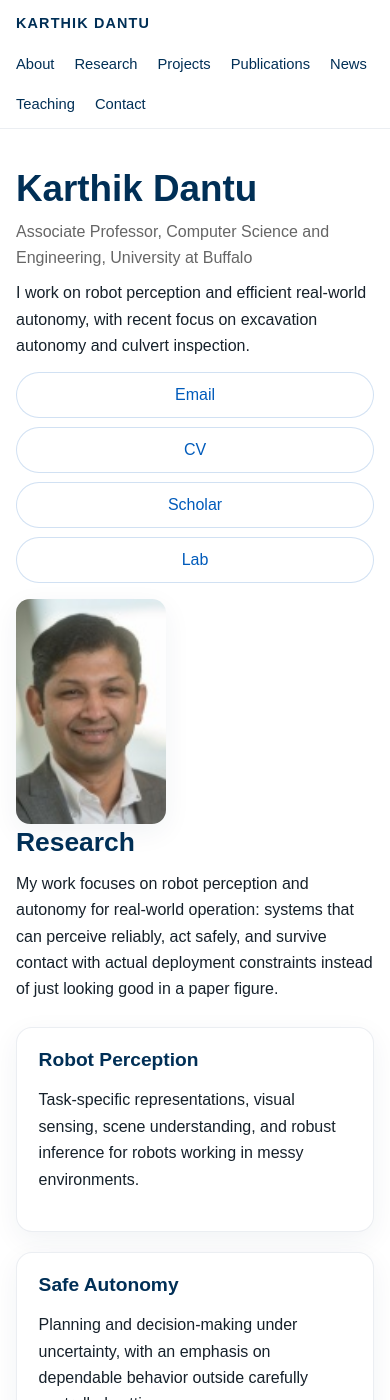
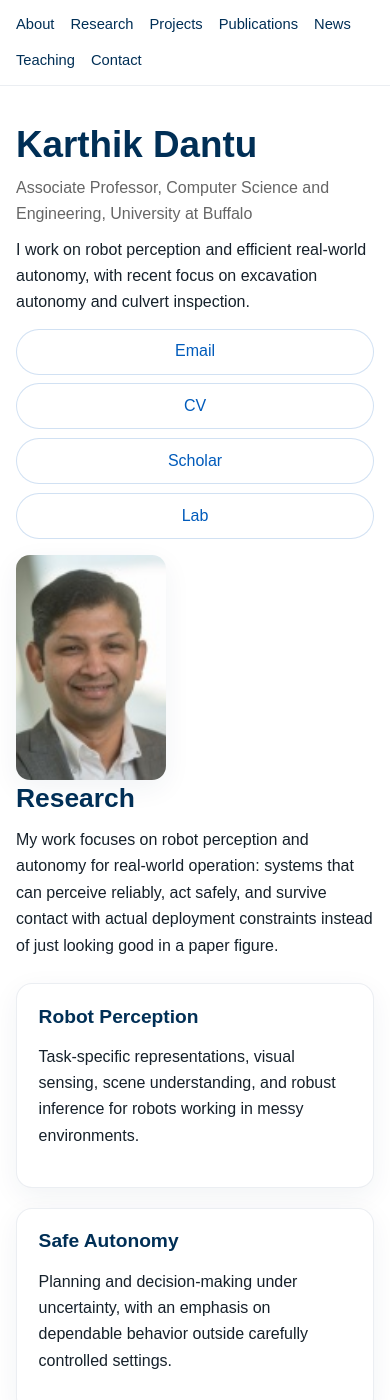
Before and after one commit to dkkarthik/dkkarthik.github.io, a Jekyll site: the page built from index.html, in a window 390 px wide and 1400 px high. Built offline with Jekyll 4.4.1, drawn with Linux system fonts in a browser that asks for light colours.

Commit message:
Simplify and rebalance top navigation

```diff
--- a/assets/css/homepage.css
+++ b/assets/css/homepage.css
@@ -68,23 +68,15 @@
   min-height: 72px;
   display: flex;
   align-items: center;
-  justify-content: space-between;
-  gap: 1rem;
-}
-
-.wordmark {
-  color: var(--ub-navy);
-  text-decoration: none;
-  font-weight: 700;
-  letter-spacing: 0.08em;
-  font-size: 0.94rem;
 }
 
 .site-nav {
+  width: 100%;
   display: flex;
   flex-wrap: wrap;
-  justify-content: flex-end;
-  gap: 1rem 1.25rem;
+  justify-content: space-evenly;
+  align-items: center;
+  gap: 0.75rem 1rem;
 }
 
 .site-nav a {
@@ -406,10 +398,6 @@
     justify-content: center;
   }
 
-  .wordmark {
-    font-size: 0.9rem;
-  }
-
   .site-nav a {
     font-size: 0.92rem;
   }
--- a/index.html
+++ b/index.html
@@ -17,7 +17,6 @@
   <body>
     <header class="site-header">
       <div class="container nav-wrap">
-        <a class="wordmark" href="#top">KARTHIK DANTU</a>
         <nav class="site-nav" aria-label="Primary">
           <a href="#about">About</a>
           <a href="#research">Research</a>
```
